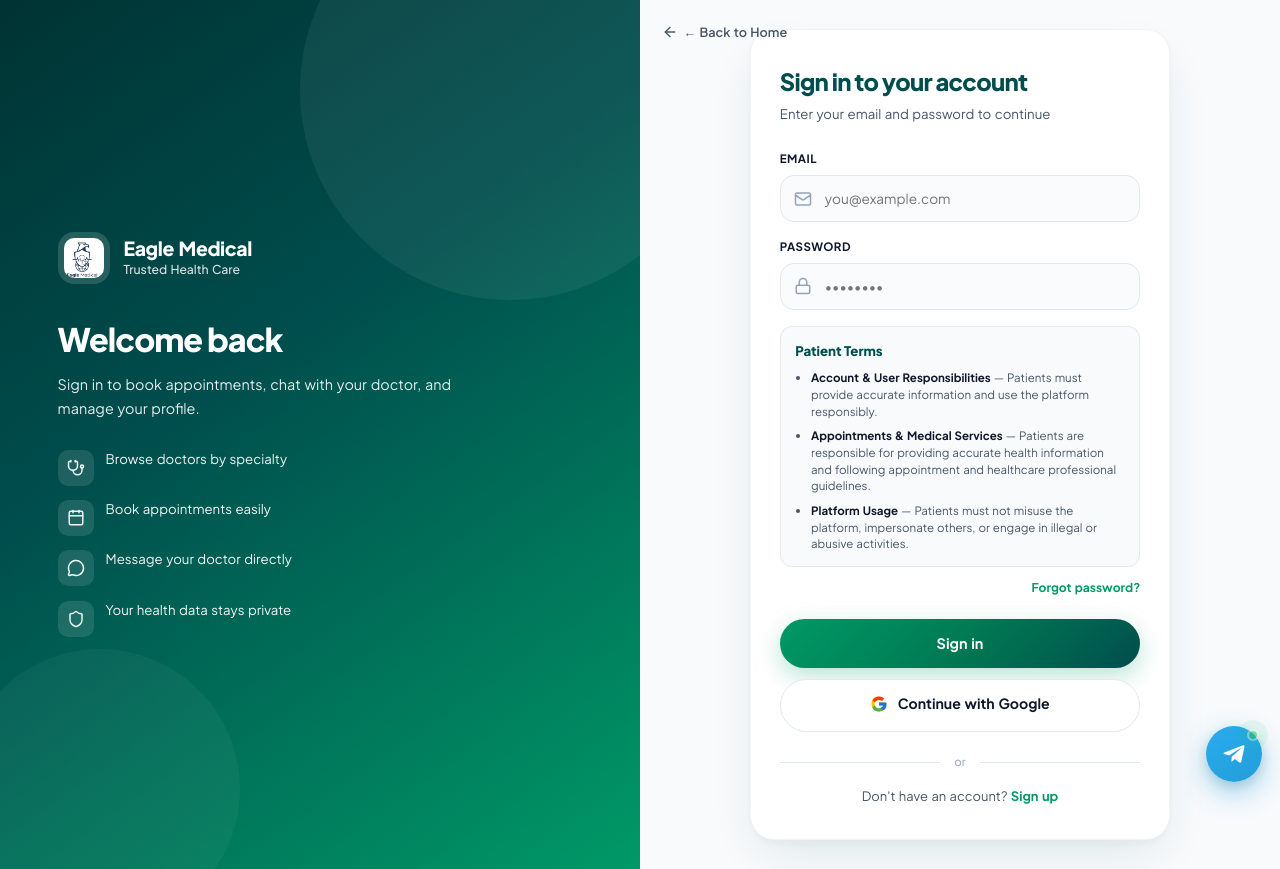
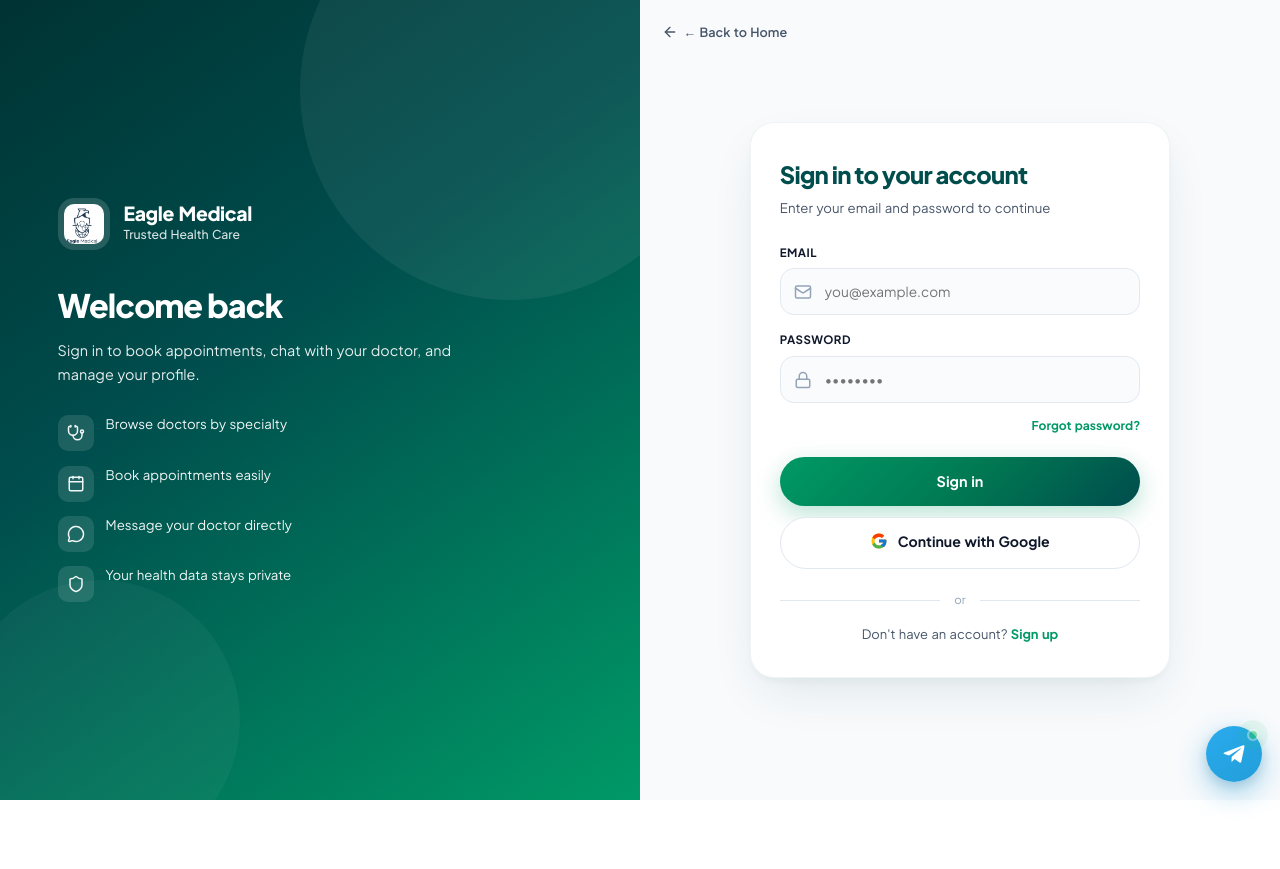
Before and after one commit to Soloparame/nisir_hikmina, a Next.js app: page /login in a window 1280 px wide. After the commit the page ends 800 px from the top, so only its background shows below. Built offline with nearby package versions, Linux system fonts and the light colour scheme.

Commit message:
first commit

```diff
--- a/app/login/page.tsx
+++ b/app/login/page.tsx
@@ -13,7 +13,6 @@ import {
   Shield,
   Stethoscope,
 } from "lucide-react";
-import PatientTerms from "../../components/PatientTerms";
 import GoogleSignInButton from "../../components/GoogleSignInButton";
 import {
   signInPatientClient,
@@ -182,8 +181,6 @@ function LoginForm() {
             </div>
           </div>
 
-          <PatientTerms />
-
           <div className={styles.forgotRow}>
             <Link href={forgotHref} className={styles.forgotLink}>
               Forgot password?
```
